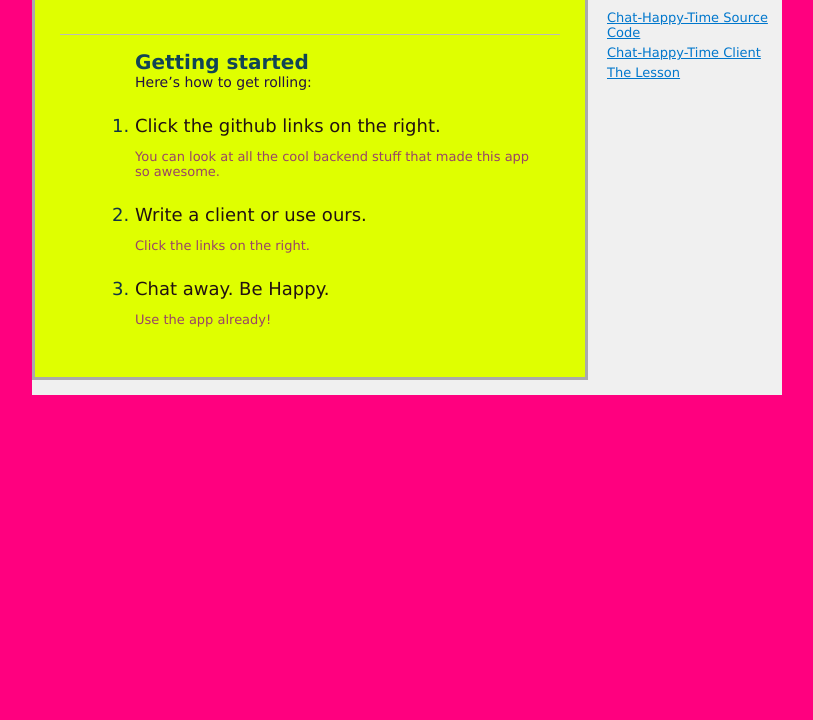
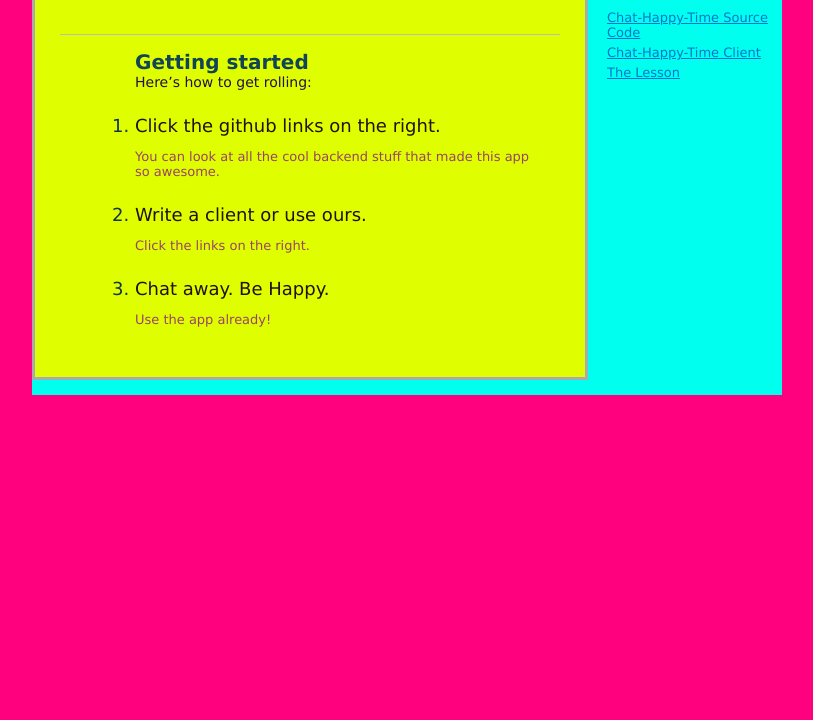
Before and after one commit to LeDeep/chat_api, a plain HTML site: page public/index.html in a window 1280 px wide. Shown: the part 80-800 px from the top of the page, without its empty margins (233-1046 px from the left). Drawn offline with Linux system fonts and the light colour scheme.

Commit message:
another crazy color

```diff
--- a/public/index.html
+++ b/public/index.html
@@ -27,7 +27,7 @@
 
 
       #page {
-        background-color: #f0f0f0;
+        background-color: #00FFEF;
         width: 750px;
         margin: 0;
         margin-left: auto;
```
